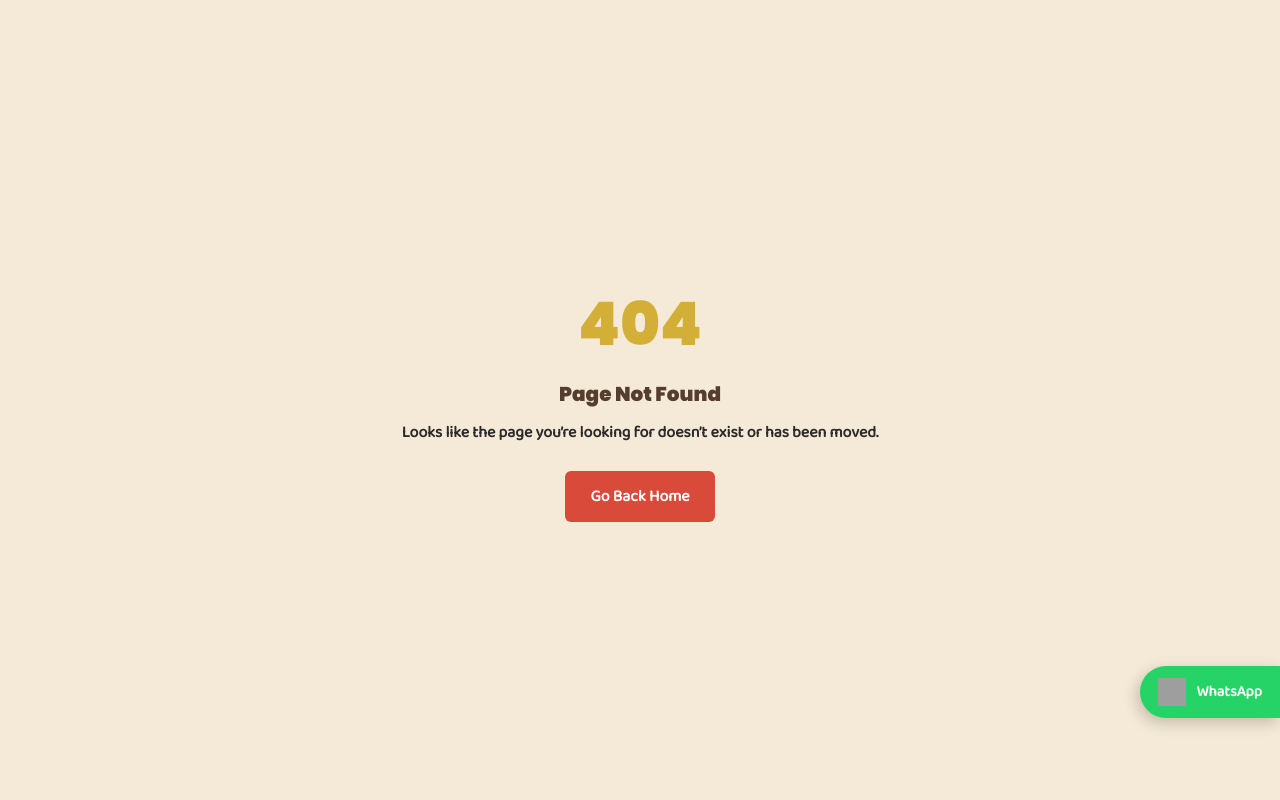
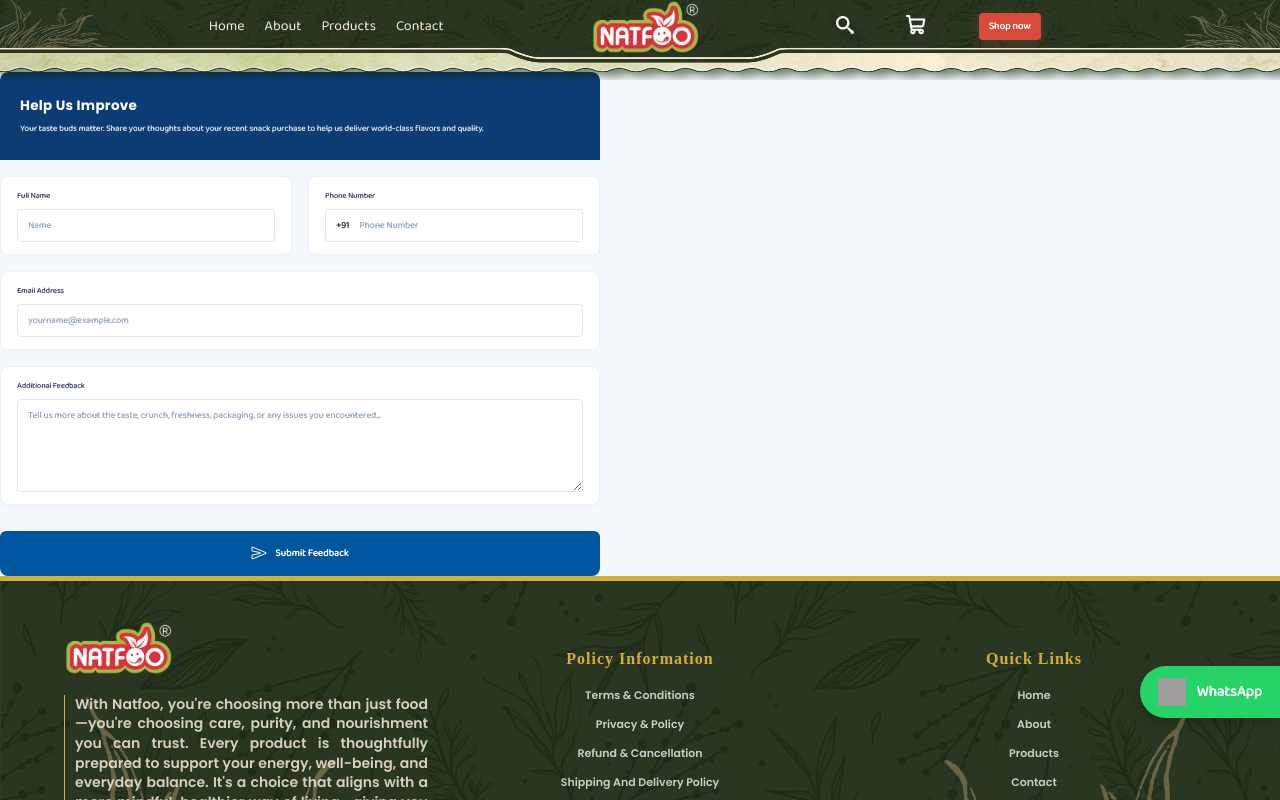
Before and after one commit to natfooin/natfoo, a React (Vite) app: page /feedback-form in a window 1280 px wide. Before the commit this address had no page. Shown: the top 800 px of the page. Built offline with nearby package versions, Linux system fonts and the light colour scheme; grey boxes are pictures that could not be loaded; a web font is replaced by a local one.

Commit message:
Feedback Form UI creation

```diff
--- a/src/App.jsx
+++ b/src/App.jsx
@@ -30,6 +30,7 @@ import WhatsAppButton from "./Components/WhatsAppButton/WhatsAppButton";
 import SuccessModal from "./Components/SuccessModal/SuccessModal";
 import ShippingPage from "./Components/PolicyPage/ShippingPage";
 import RefundPage from "./Components/PolicyPage/RefundPage";
+import Feedbackform from "./pages/Feedbackform/Feedbackform";
 const App = () => {
   const [cartQuantity, setCartQuantity] = useState(0);
   const [cartProducts, setCartProducts] = useState([]);
@@ -121,6 +122,7 @@ const App = () => {
             path="/refund-and-cancellation-policy"
             element={<TermsPage />}
           />
+          <Route path="/feedback-form" element={<Feedbackform />} />
         </Route>
         <Route path="/*" element={<NotFoundPage />} />
       </Routes>
@@ -145,7 +147,7 @@ const App = () => {
         title="Thank you! Your order has been placed successfully."
         message="Please complete your purchase using the secure payment link sent to your email and mobile."
       />
-      <ToastContainer position="bottom-left" autoClose={2000}  />
+      <ToastContainer position="bottom-left" autoClose={2000} />
     </>
   );
 };
--- /dev/null
+++ b/src/pages/Feedbackform/Feedbackform.css
@@ -0,0 +1,175 @@
+* {
+  box-sizing: border-box;
+
+}
+
+body {
+  background-color: #f4f7fc;
+  margin: 0;
+  /* padding: 16px; */
+  min-height: 100vh;
+}
+
+.feedback-container {
+  width: 100%;
+  max-width: 600px;
+  background-color: transparent;
+  border-radius: 8px;
+  overflow: hidden;
+}
+
+.feedback-header {
+  background-color: #0b3c74;
+  color: #ffffff;
+  padding: 24px 20px;
+  border-top-left-radius: 8px;
+  border-top-right-radius: 8px;
+}
+
+.feedback-header h2 {
+  margin: 0 0 8px 0;
+  font-size: 1.35rem;
+  font-weight: 700;
+  letter-spacing: 0.3px;
+}
+
+.feedback-header p {
+  margin: 0;
+  font-size: 0.85rem;
+  line-height: 1.4;
+  color: #cbdcf2;
+}
+
+.feedback-form {
+  padding-top: 16px;
+  display: flex;
+  flex-direction: column;
+  gap: 16px;
+}
+
+.form-row {
+  display: flex;
+  flex-flow: row wrap;
+  gap: 16px;
+  width: 100%;
+}
+
+.flex-1 {
+  flex: 1 1 calc(50% - 8px);
+}
+
+.three-cols .form-group {
+  flex: 1 1 calc(33.333% - 11px);
+}
+
+.form-group {
+  background-color: #ffffff;
+  border: 1px solid #eef2f7;
+  border-radius: 8px;
+  padding: 12px 16px;
+  box-shadow: 0 2px 4px rgba(0, 0, 0, 0.02);
+  display: flex;
+  flex-direction: column;
+  min-width: 0;
+}
+
+.form-group label {
+  font-size: 0.78rem;
+  font-weight: 600;
+  color: #4a5568;
+  margin-bottom: 6px;
+}
+
+.form-group input,
+.form-group textarea {
+  border: 1px solid #e2e8f0;
+  border-radius: 4px;
+  padding: 8px 10px;
+  font-size: 0.92rem;
+  color: #2d3748;
+  outline: none;
+  width: 100%;
+  transition: border-color 0.2s;
+}
+
+.form-group input::placeholder,
+.form-group textarea::placeholder {
+  color: #a0aec0;
+}
+
+.form-group input:focus,
+.form-group textarea:focus {
+  border-color: #3182ce;
+}
+
+.phone-input-wrapper {
+  display: flex;
+  align-items: center;
+  border: 1px solid #e2e8f0;
+  border-radius: 4px;
+  padding-left: 10px;
+  width: 100%;
+}
+
+.phone-input-wrapper input {
+  border: none;
+  padding-left: 6px;
+}
+
+.phone-input-wrapper input:focus {
+  border: none;
+}
+
+.country-code {
+  font-size: 0.92rem;
+  color: #2d3748;
+  padding-right: 4px;
+  white-space: nowrap;
+}
+
+.form-group textarea {
+  resize: vertical;
+  min-height: 80px;
+}
+
+.submit-btn {
+  background-color: #00569e;
+  color: white;
+  border: none;
+  border-radius: 6px;
+  padding: 14px;
+  font-size: 1rem;
+  font-weight: 600;
+  cursor: pointer;
+  display: flex;
+  justify-content: center;
+  align-items: center;
+  gap: 8px;
+  margin-top: 10px;
+  transition: background-color 0.2s;
+  box-shadow: 0 4px 6px rgba(0, 86, 158, 0.15);
+  width: 100%;
+}
+
+.submit-btn:hover {
+  background-color: #00447c;
+}
+
+.send-icon {
+  width: 16px;
+  height: 16px;
+  transform: rotate(0deg);
+}
+
+@media (max-width: 640px) {
+  .feedback-header {
+    padding: 20px 16px;
+  }
+}
+
+@media (max-width: 520px) {
+  .flex-1,
+  .three-cols .form-group {
+    flex: 1 1 100%;
+  }
+}
--- /dev/null
+++ b/src/pages/Feedbackform/Feedbackform.jsx
@@ -0,0 +1,103 @@
+import React, { useState } from 'react';
+import { IoSendOutline } from "react-icons/io5";
+
+import './Feedbackform.css';
+const Feedbackform = () => {
+  const [formData, setFormData] = useState({
+    fullName: '',
+    contactNumber: '',
+    emailAddress: '',
+    additionalFeedback: ''
+  });
+
+  const handleChange = (e) => {
+    const { name, value } = e.target;
+    setFormData((prevData) => ({
+      ...prevData,
+      [name]: value
+    }));
+  };
+
+  const handleSubmit = (e) => {
+    e.preventDefault();
+    console.log('Feedback Form Data Submitted');
+    console.log(formData);
+    alert('Feedback submitted successfully! Check the console for data.');
+  };
+
+  return (
+    <div className="feedback-container">
+      <div className="feedback-header">
+        <h2>Help Us Improve</h2>
+        <p>Your taste buds matter. Share your thoughts about your recent snack purchase to help us deliver world-class flavors and quality.</p>
+      </div>
+      <form className="feedback-form" onSubmit={handleSubmit}>
+        <div className="form-row">
+          <div className="form-group flex-1">
+            <label htmlFor="fullName">Full Name</label>
+            <input
+              type="text"
+              id="fullName"
+              name="fullName"
+              placeholder="Name"
+              value={formData.fullName}
+              onChange={handleChange}
+              required
+            />
+          </div>
+          <div className="form-group flex-1">
+            <label htmlFor="mobileNumber">Phone Number</label>
+            <div className="phone-input-wrapper">
+              <span className="country-code">+91</span>
+              <input
+              type="text"
+                inputMode="numeric"
+                pattern="[0-9]*"
+                id="contactNumber"
+                name="contactNumber"
+                placeholder="Phone Number"
+                value={formData.contactNumber}
+                onChange={handleChange}
+                required
+              />
+            </div>
+          </div>
+        </div>
+        <div className="form-row">
+          <div className="form-group flex-1">
+            <label htmlFor="emailAddress">Email Address</label>
+            <input
+              type="email"
+              id="emailAddress"
+              name="emailAddress"
+              placeholder="yourname@example.com"
+              value={formData.emailAddress}
+              onChange={handleChange}
+              required
+            />
+          </div>
+        </div>
+        <div className="form-row">
+          <div className="form-group flex-1">
+            <label htmlFor="additionalFeedback">Additional Feedback</label>
+            <textarea
+              id="additionalFeedback"
+              name="additionalFeedback"
+              placeholder="Tell us more about the taste, crunch, freshness, packaging, or any issues you encountered..."
+              value={formData.additionalFeedback}
+              onChange={handleChange}
+              rows="5"
+              required
+            ></textarea>
+          </div>
+        </div>
+        <button type="submit" className="submit-btn">
+          <IoSendOutline className="send-icon" />
+          Submit Feedback
+        </button>
+      </form>
+    </div>
+  );
+};
+
+export default Feedbackform;
```
Lines whose indentation alone changed are shown as unchanged.
